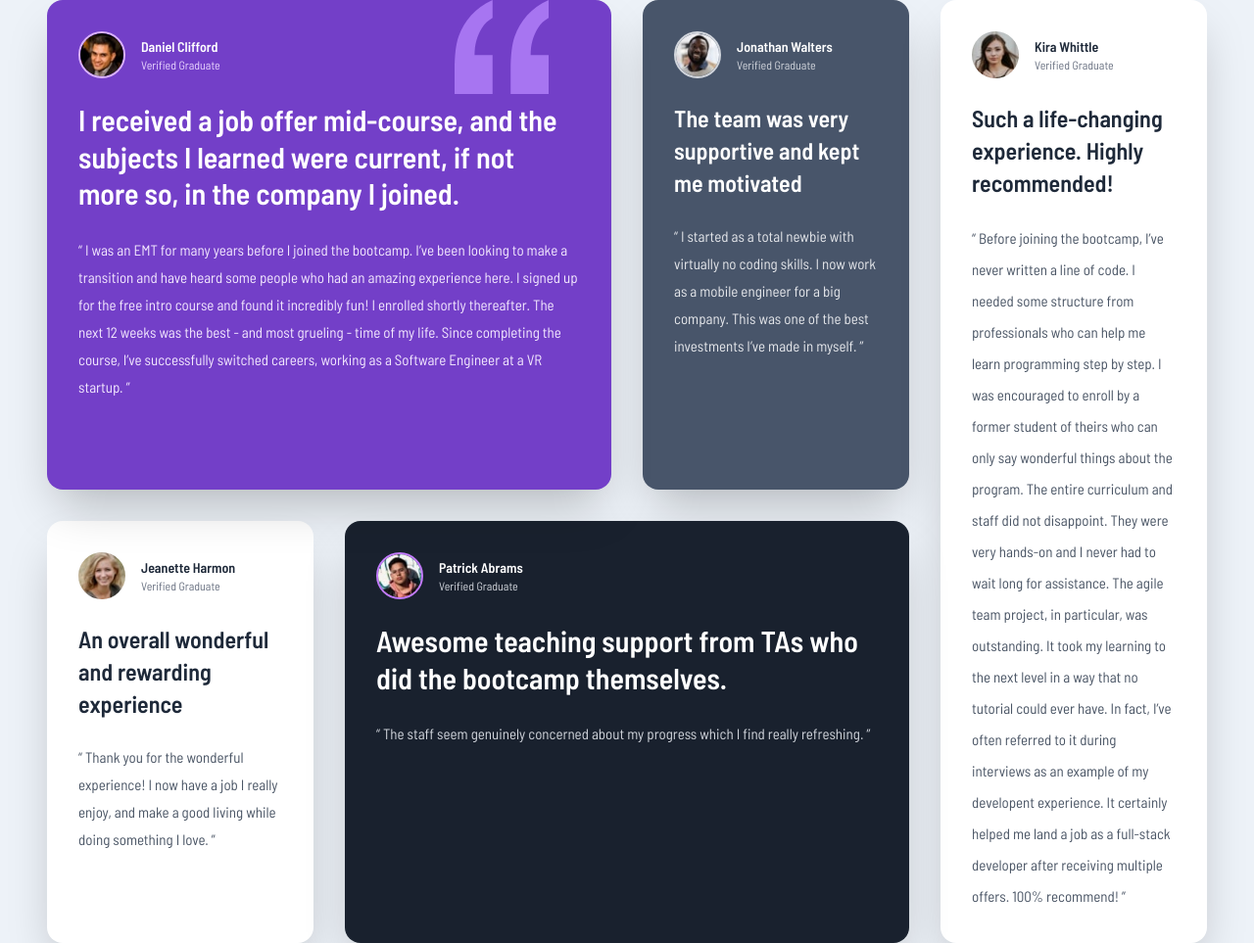
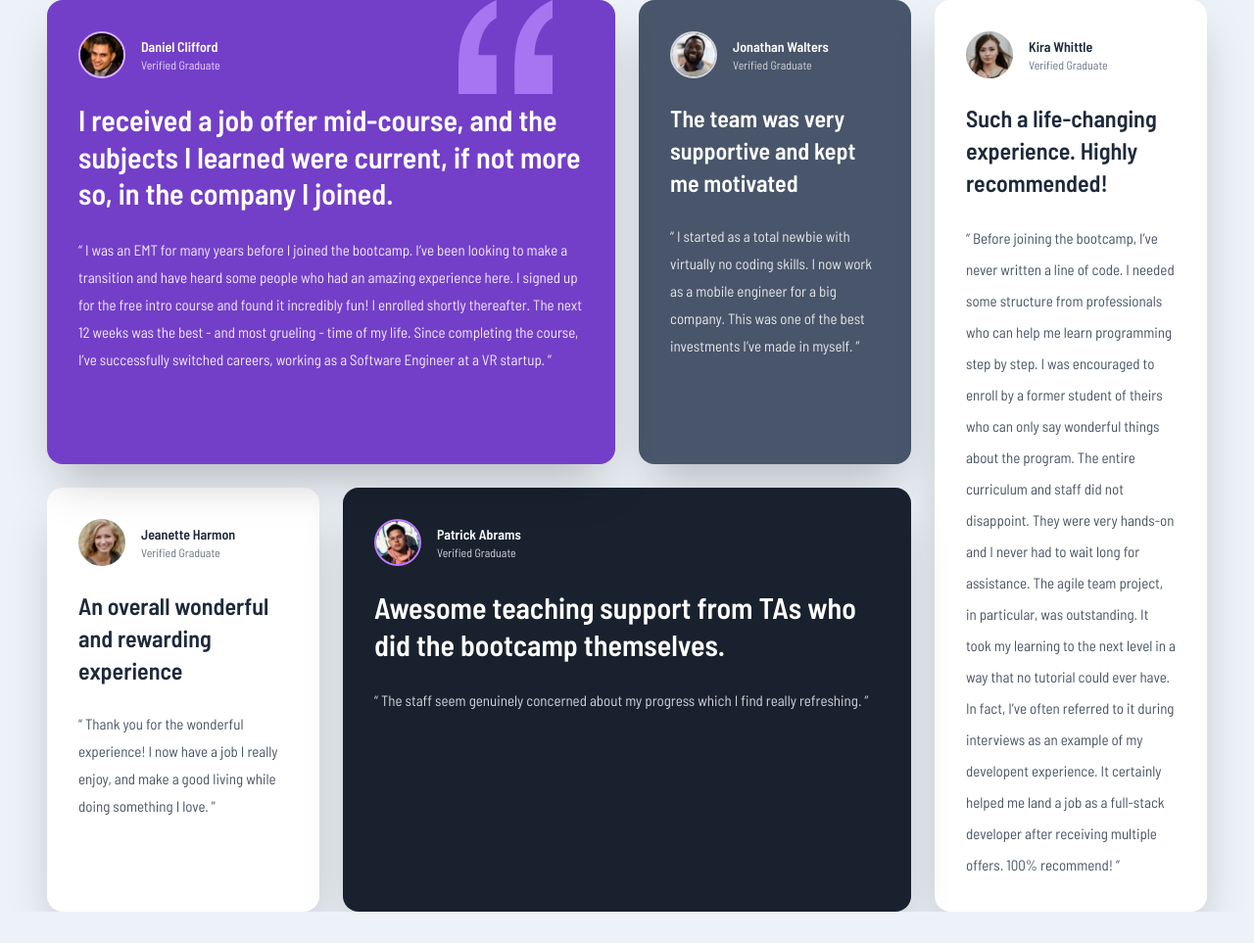
Before and after one commit to habybheart1/iotbtech-miniproject1, a plain HTML site: page Hubu-inyss tech/index.html in a window 1280 px wide. Shown: the whole page at 98% size. After the commit the page ends 931 px from the top, so only its background shows below. Drawn offline with nearby package versions, Linux system fonts and the light colour scheme.

```diff
--- a/Hubu-inyss tech/index.html
+++ b/Hubu-inyss tech/index.html
@@ -29,7 +29,7 @@
 
     <main class="max-w-7xl w-full">
 
-        <div class="grid grid-cols-4 gap-8">
+        <div class="grid grid-cols-4 gap-6">
 
             <!-- Card 1 -->
             <article class="col-span-2 bg-[#733fc8] rounded-2xl p-8 text-white shadow-2xl relative overflow-hidden">
```
